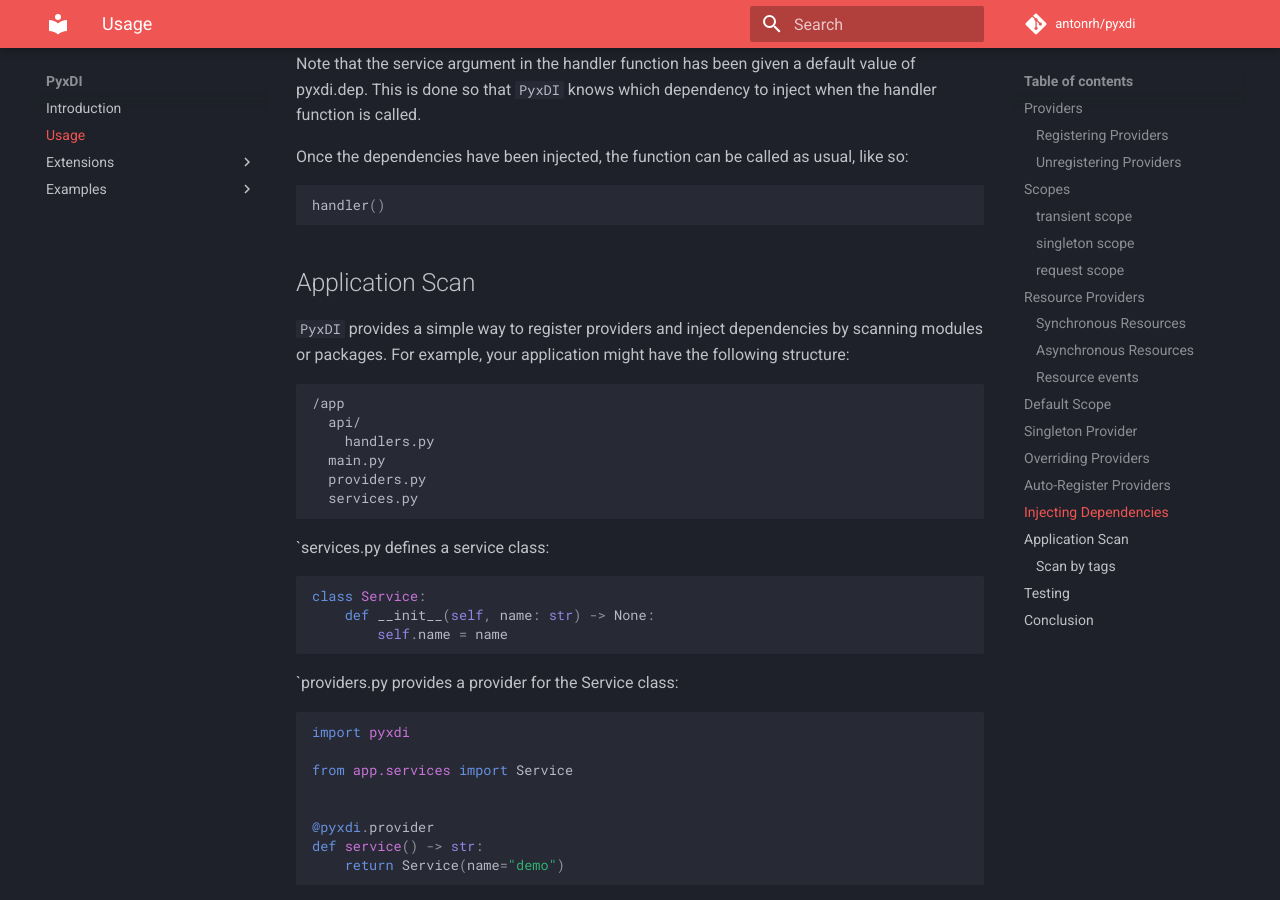
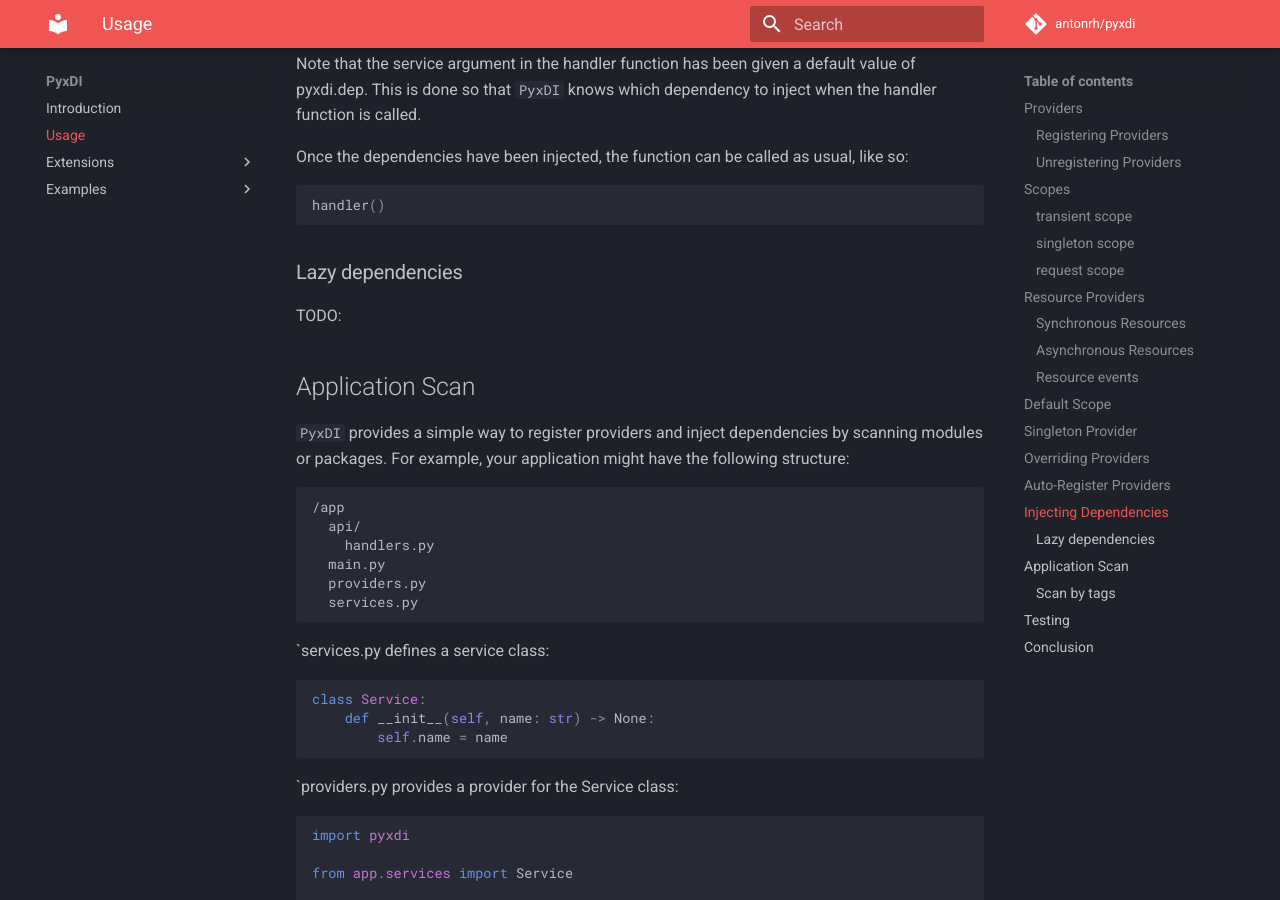
Before and after one commit to antonrh/anydi, an MkDocs documentation site: the page built from docs/usage.md, in a window 1280 px wide and 900 px high, scrolled down 9787 px. Built offline with MkDocs 1.6.1 and Material for MkDocs 9.7.7, drawn with Linux system fonts in a browser that asks for light colours; comment, search, counter and statistics services are not loaded.

Commit message:
Add docs `Lazy dependencies` TODO

````diff
--- a/docs/usage.md
+++ b/docs/usage.md
@@ -468,6 +468,10 @@ Once the dependencies have been injected, the function can be called as usual, l
 handler()
 ```
 
+### Lazy dependencies
+
+TODO:
+
 ## Application Scan
 
 `PyxDI` provides a simple way to register providers and inject dependencies by scanning modules or packages. For example, your application might have the following structure:
````
